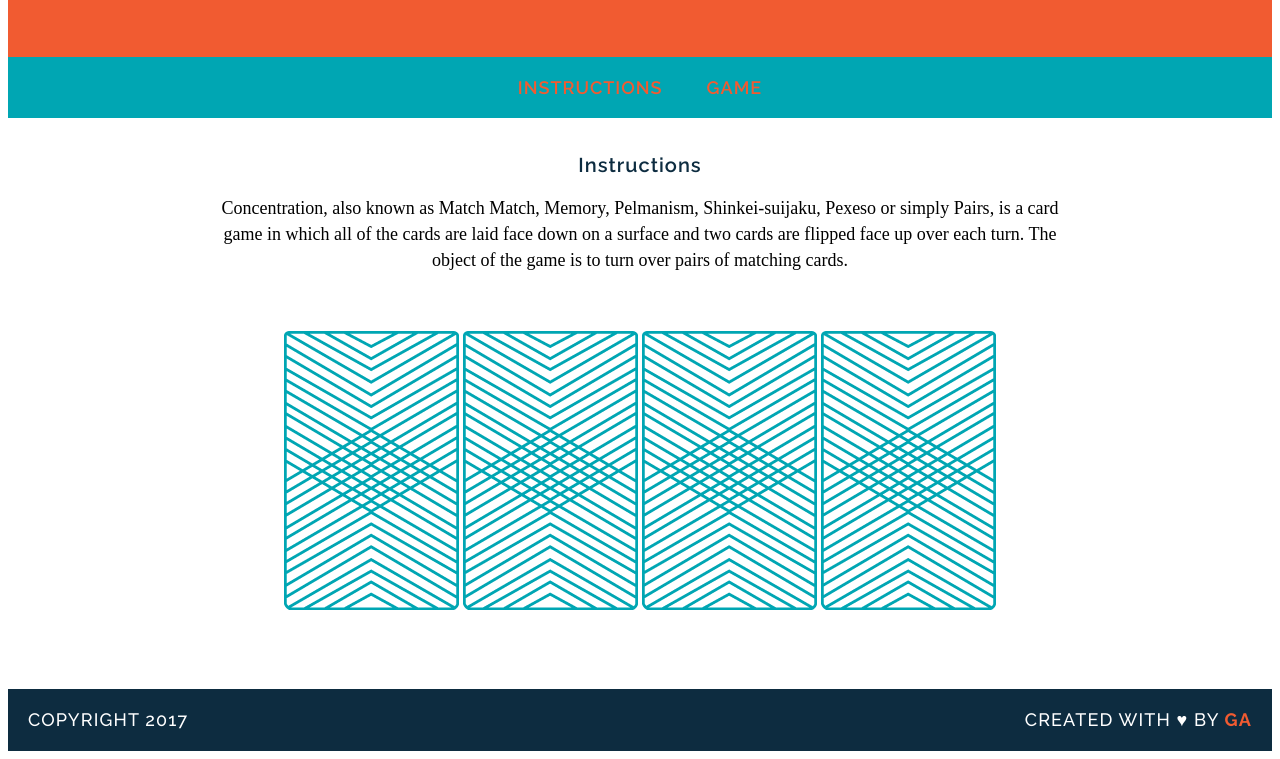
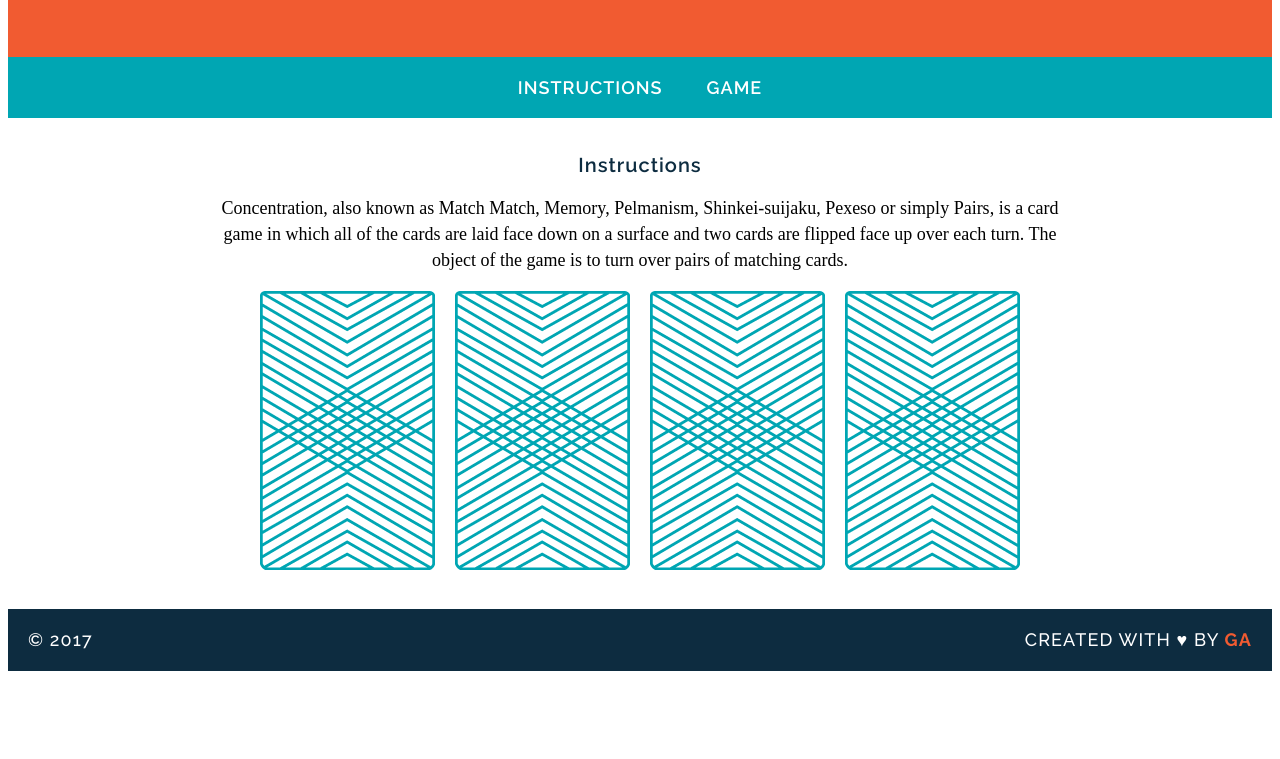
Before and after one commit to danielsan89/wdi-fundamentals-memorygame, a plain HTML site: page index.html in a window 1280 px wide. Shown: the part 124-883 px from the top of the page. After the commit the page ends 803 px from the top, so only its background shows below. Drawn offline with Linux system fonts and the light colour scheme; a web font is replaced by a local one.

Commit message:
created memory game

```diff
--- a/css/style.css
+++ b/css/style.css
@@ -11,7 +11,6 @@ h1{
 }
 nav{
 	background-color: #00a6b3;
-	color: white;
 	text-transform: uppercase;
 	padding: 20px 0 20px 0;
 
@@ -19,7 +18,7 @@ nav{
 
 a{
 	font-family: "RALEWAY";
-	color: #f15b31;
+	color: white;
 	letter-spacing: 1px;
 	font-weight: 600;
 	font-size: 18px;
@@ -28,7 +27,7 @@ a{
 	margin: 0 20px 0 20px;
 }
 a:hover {
-  color: white;
+  color: #f15b31;
 }
 
 
@@ -95,3 +94,6 @@ footer{
 	color: #f15b31;
 	font-weight: 700;
 }
+img,.board_clearfix{
+	margin:0 10px 0 10px;
+}
--- a/index.html
+++ b/index.html
@@ -3,7 +3,6 @@
 <head>
   	<link href="css/style.css" rel="stylesheet" type="text/css">
   	<link href="https://fonts.googleapis.com/css?family=Droid+Serif|Raleway:400,500,600,700" rel="stylesheet">
-  	<script src="js/main.js"></script>
 	<title>Memory Card Game</title>
 </head>
 <body>
@@ -19,16 +18,15 @@
 		<h2>Instructions</h2>
 		<p>Concentration, also known as Match Match, Memory, Pelmanism, Shinkei-suijaku, Pexeso or simply Pairs, is a card game in which all of the cards are laid face down on a surface and two cards are flipped face up over each turn. The object of the game is to turn over pairs of matching cards.</p>
 
-		<div>
-		    <img src="images/back.png" alt="Queen of Diamonds">
-		    <img src="images/back.png" alt="Queen of Hearts">
-		    <img src="images/back.png" alt="King of Diamonds">
-		    <img src="images/back.png" alt="King of Hearts">
+
+		<div id="game_board" class="board_clearfix">
+
 		</div>
 	</main>
-	</body>
-	<footer class="clearfix">
-		<p class="copyright">Copyright 2017</p>
+</body>
+<footer class="clearfix">
+		<p class="copyright">&copy; 2017</p>
 		<p class="message">Created with &hearts; by <span class="name">GA</span></p>
-	</footer>
+</footer>
+<script src="js/main.js"></script>
 </html>
--- a/js/main.js
+++ b/js/main.js
@@ -21,22 +21,35 @@ var cards = [
 	}
 ];
 var cardsInPlay = [];
-var flipCard= function(cardId){
+var flipCard= function(){
+	var cardId = this.getAttribute('data-id');
+	this.setAttribute('src',cards[cardId].cardImage)
 	console.log("User flipped "+cards[cardId].rank);
 	console.log(cards[cardId].suit);
 	console.log(cards[cardId].cardImage);
 	cardsInPlay.push(cards[cardId].rank);
+	checkForMath();
+}
+var createBoard= function(){
+
+	for (var i = 0; i < cards.length; i++) {
+		var cardElement = document.createElement('img');
+		cardElement.setAttribute('src', 'images/back.png');
+		cardElement.setAttribute('data-id', i);
+		cardElement.addEventListener('click',flipCard);
+		document.getElementById('game_board').appendChild(cardElement);
+  }
 }
 var checkForMath = function(){
 	if (cardsInPlay.length === 2){
 		if(cardsInPlay[0] === cardsInPlay[1]){
 			alert("You found a match!");
+
 		}
 		else
 			alert("Sorry try again...");
+
 	}
 }
 
-flipCard(0);
-flipCard(3);
-checkForMath();
+createBoard();
```
